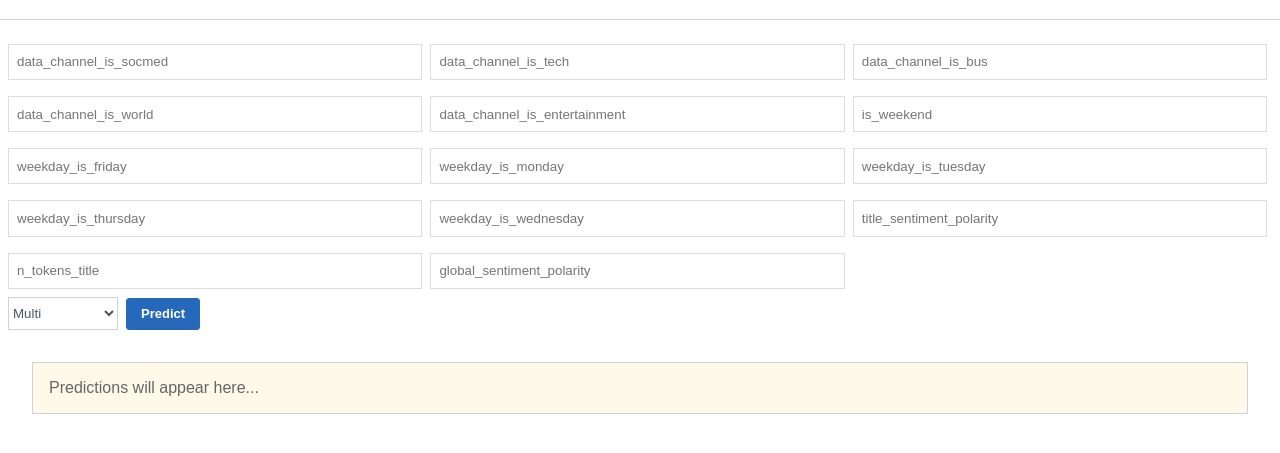
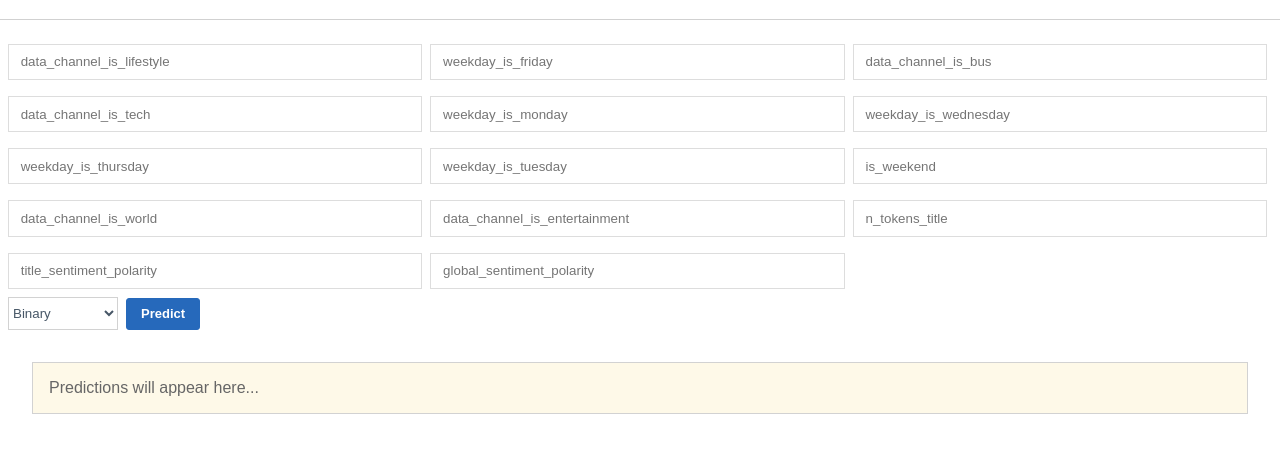
Before and after one commit to lokanath1986/online-news-popularity, a React app in the folder frontend/ui/: page / in a window 1280 px wide. Shown: the part 61-514 px from the top of the page. Built offline with nearby package versions, Linux system fonts and the light colour scheme.

Commit message:
feat(frontend): add grid component

```diff
--- /dev/null
+++ b/frontend/ui/src/components/Gird.js
@@ -0,0 +1,26 @@
+import React, { Component } from "react";
+import "./Grid.css";
+
+const fields = [[' data_channel_is_lifestyle', ' weekday_is_friday', ' data_channel_is_bus', ' data_channel_is_tech', ' weekday_is_monday', ' weekday_is_wednesday', ' weekday_is_thursday', ' weekday_is_tuesday', ' is_weekend', ' data_channel_is_world', ' data_channel_is_entertainment', ' n_tokens_title', ' title_sentiment_polarity', ' global_sentiment_polarity'],
+[' weekday_is_sunday', ' weekday_is_saturday', ' data_channel_is_lifestyle', ' data_channel_is_socmed',' data_channel_is_tech', ' data_channel_is_bus', ' data_channel_is_world', ' data_channel_is_entertainment', ' is_weekend', ' weekday_is_friday', ' weekday_is_monday', ' weekday_is_tuesday', ' weekday_is_thursday', ' weekday_is_wednesday', ' title_sentiment_polarity', ' n_tokens_title', ' global_sentiment_polarity']];
+
+class Grid extends Component {
+  constructor(props) {
+    super(props);
+  }
+
+  render() {
+    const type = +this.props.type;
+    return (
+        <div className="grid">
+            {fields[type].map((label, idx) => {
+                return (<div className="input-box" key={idx}>
+                    <input type="text" id={label} placeholder={label} />
+                </div>)
+            })}
+        </div>
+    );
+  }
+}
+
+export default Grid;
--- /dev/null
+++ b/frontend/ui/src/components/Grid.css
@@ -0,0 +1,28 @@
+.grid {
+    width: 100%;
+    overflow: hidden;
+    clear: both;
+    box-sizing: border-box;
+    padding-top: 1rem;
+}
+
+.input-box {
+    width: 33%;
+    display: inline-block;
+    box-sizing: border-box;
+    padding: 0.5rem 0 0.5rem 0.5rem;
+}
+
+.input-box input[type="text"] {
+    width: 100%;
+    padding: 0.6rem 0.5rem;
+    box-sizing: border-box;
+    border: 1px solid #ddd;
+}
+
+@media only screen and (max-width: 768px) {
+    .input-box {
+        width: 100%;
+        padding: 0.5rem;
+    }
+}
--- a/frontend/ui/src/containers/Main.css
+++ b/frontend/ui/src/containers/Main.css
@@ -1,24 +1,4 @@
-.grid {
-    width: 100%;
-    overflow: hidden;
-    clear: both;
-    box-sizing: border-box;
-    padding-top: 1rem;
-}
 
-.input-box {
-    width: 33%;
-    display: inline-block;
-    box-sizing: border-box;
-    padding: 0.5rem 0 0.5rem 0.5rem;
-}
-
-.input-box input[type="text"] {
-    width: 100%;
-    padding: 0.6rem 0.5rem;
-    box-sizing: border-box;
-    border: 1px solid #ddd;
-}
 
 button {
     box-sizing: border-box;
@@ -69,11 +49,6 @@ button:hover {
         font-size: 1rem;
     }
 
-    .input-box {
-        width: 100%;
-        padding: 0.5rem;
-    }
-
     button {
         width: 95%;
         margin: 0.3rem auto;
--- a/frontend/ui/src/containers/Main.js
+++ b/frontend/ui/src/containers/Main.js
@@ -1,39 +1,77 @@
 import React, { Component } from "react";
 import "./Main.css";
+import Grid from '../components/Gird';
 import { connect } from "react-redux";
 import { bindActionCreators } from "redux";
 import { postPrediction } from "../actions/index";
 import { get } from 'lodash';
 
-
 class Main extends Component {
   constructor(props) {
     super(props);
-    this.post = this.post.bind(this);
+    this.state = {
+        value: '0'
     }
 
+    this.post = this.post.bind(this);
+    this.handleChange = this.handleChange.bind(this);
+  }
+
+  handleChange(event) {
+    this.setState({value: event.target.value});
+  }
+
+
   post() {
-    const data_channel_is_socmed = document.getElementById('data_channel_is_scomed').value || 0;
-    const data_channel_is_tech = document.getElementById('data_channel_is_tech').value || 0;
-    const data_channel_is_bus = document.getElementById('data_channel_is_bus').value || 0;
-    const data_channel_is_world = document.getElementById('data_channel_is_world').value || 0;
-    const data_channel_is_entertainment = document.getElementById('data_channel_is_entertainment'.value) || 0;
-    const is_weekend = document.getElementById('is_weekend').value || 0;
-    const weekday_is_friday = document.getElementById('weekday_is_friday').value || 0;
-    const weekday_is_monday = document.getElementById('weekday_is_monday'.value) || 0;
-    const weekday_is_tuesday = document.getElementById('weekday_is_tuesday').value || 0;
-    const weekday_is_thursday = document.getElementById('weekday_is_thursday').value || 0;
-    const weekday_is_wednesday = document.getElementById('weekday_is_wednesday').value || 0;
-    const title_sentiment_polarity = document.getElementById('title_sentiment_polarity').value || 0;
-    const n_tokens_title = document.getElementById('n_tokens_title').value || 0;
-    const global_sentiment_polarity = document.getElementById('global_sentiment_polarity').value || 0;
+    let data = null;
+    const data_channel_is_lifestyle = document.getElementById(' data_channel_is_lifestyle').value || 0;
+    const weekday_is_friday = document.getElementById(' weekday_is_friday').value || 0;
+    const data_channel_is_bus = document.getElementById(' data_channel_is_bus').value || 0
+    const data_channel_is_tech = document.getElementById(' data_channel_is_tech').value || 0;
+    const weekday_is_monday =  document.getElementById(' weekday_is_monday').value || 0;
+    const weekday_is_wednesday = document.getElementById(' weekday_is_wednesday').value || 0;
+    const weekday_is_thursday =  document.getElementById(' weekday_is_thursday').value || 0;
+    const weekday_is_tuesday = document.getElementById(' weekday_is_tuesday').value || 0;
+    const is_weekend = document.getElementById(' is_weekend').value || 0;
+    const data_channel_is_world = document.getElementById(' data_channel_is_world').value || 0;
+    const data_channel_is_entertainment = document.getElementById(' data_channel_is_entertainment').value || 0;
+    const n_tokens_title = document.getElementById(' n_tokens_title').value || 0;
+    const title_sentiment_polarity = document.getElementById(' title_sentiment_polarity').value || 0;
+    const global_sentiment_polarity = document.getElementById(' global_sentiment_polarity').value || 0;
 
-    var select = document.getElementById("select");
-    var val = select.options[select.selectedIndex].value;
+    if(+this.state.value === 0) {
+        const bin_d = {
+            binary: +this.state.value === 0 ? true : false,
+            data: {
+                data_channel_is_lifestyle,
+                weekday_is_friday,
+                data_channel_is_bus,
+                data_channel_is_tech,
+                weekday_is_monday,
+                weekday_is_wednesday,
+                weekday_is_thursday,
+                weekday_is_tuesday,
+                is_weekend,
+                data_channel_is_world,
+                data_channel_is_entertainment,
+                n_tokens_title,
+                title_sentiment_polarity,
+                global_sentiment_polarity
+            }
+        }
+        data = bin_d;
+    }
 
-    const d = {
-        binary: +val === 0 ? true : false,
+    if(+this.state.value === 1) {
+        const weekday_is_sunday =  document.getElementById(' weekday_is_sunday').value || 0;
+        const weekday_is_saturday =  document.getElementById(' weekday_is_saturday').value || 0;
+        const data_channel_is_socmed = document.getElementById(' data_channel_is_scomed').value || 0;
+        const mul_d = {
+            binary: +this.state.value === 0 ? true : false,
             data: {
+                weekday_is_sunday,
+                weekday_is_saturday,
+                data_channel_is_lifestyle,
                 data_channel_is_socmed,
                 data_channel_is_tech,
                 data_channel_is_bus,
@@ -50,8 +88,10 @@ class Main extends Component {
                 global_sentiment_polarity
             }
         }
+        data = mul_d;
+    }
 
-    this.props.postPrediction(d);
+    this.props.postPrediction(data);
   }
 
   render() {
@@ -59,53 +99,10 @@ class Main extends Component {
 
     return (
         <div className="content">
-            <div className="grid">
-                <div className="input-box">
-                    <input type="text" id="data_channel_is_scomed" placeholder="data_channel_is_socmed" />
-                </div>
-                <div className="input-box">
-                    <input type="text" id="data_channel_is_tech" placeholder="data_channel_is_tech"/>
-                </div>
-                <div className="input-box">
-                    <input type="text" id="data_channel_is_bus" placeholder="data_channel_is_bus"/>
-                </div>
-                <div className="input-box">
-                    <input type="text" id="data_channel_is_world" placeholder="data_channel_is_world"/>
-                </div>
-                <div className="input-box">
-                    <input type="text" id="data_channel_is_entertainment" placeholder="data_channel_is_entertainment"/>
-                </div>
-                <div className="input-box">
-                    <input type="text" id="is_weekend" placeholder="is_weekend"/>
-                </div>
-                <div className="input-box">
-                    <input type="text"  id="weekday_is_friday" placeholder="weekday_is_friday"/>
-                </div>
-                <div className="input-box">
-                    <input type="text"  id="weekday_is_monday" placeholder="weekday_is_monday"/>
-                </div>
-                <div className="input-box">
-                    <input type="text"  id="weekday_is_tuesday" placeholder="weekday_is_tuesday"/>
-                </div>
-                <div className="input-box">
-                    <input type="text"  id="weekday_is_thursday" placeholder="weekday_is_thursday"/>
-                </div>
-                <div className="input-box">
-                    <input type="text"  id="weekday_is_wednesday" placeholder="weekday_is_wednesday"/>
-                </div>
-                <div className="input-box">
-                    <input type="text"  id="title_sentiment_polarity" placeholder="title_sentiment_polarity"/>
-                </div>
-                <div className="input-box">
-                    <input type="text"  id="n_tokens_title" placeholder="n_tokens_title"/>
-                </div>
-                <div className="input-box">
-                    <input type="text"  id="global_sentiment_polarity" placeholder="global_sentiment_polarity"/>
-                </div>
-            </div>
-            <select className="select" id="select">
+            <Grid type={this.state.value}/>
+            <select className="select" id="select" value={this.state.value} onChange={this.handleChange}>
                 <option value="0">Binary</option>
-                <option value="1" selected>Multi</option>
+                <option value="1">Multi</option>
             </select>
             <button onClick={() => this.post() }>Predict</button>
             <div className="results">
```
Lines whose indentation alone changed are shown as unchanged.
